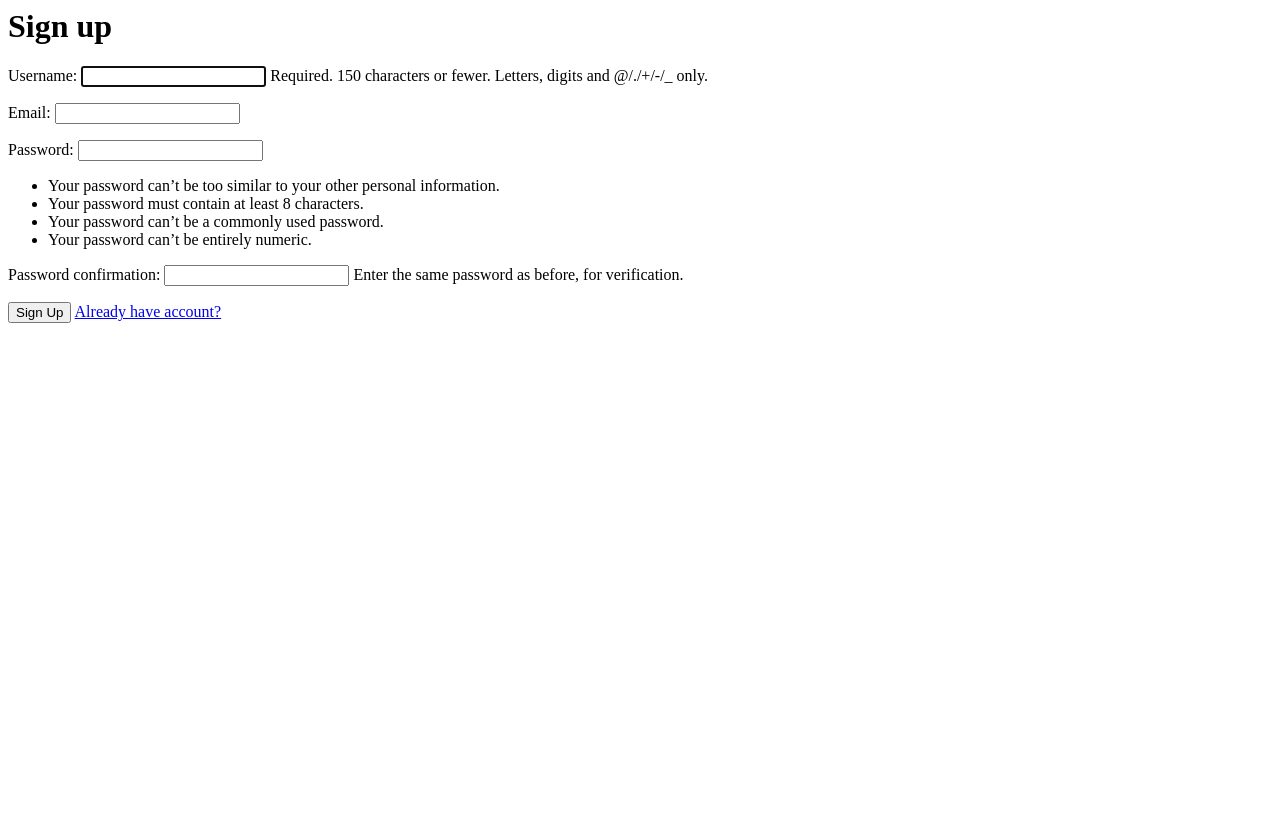
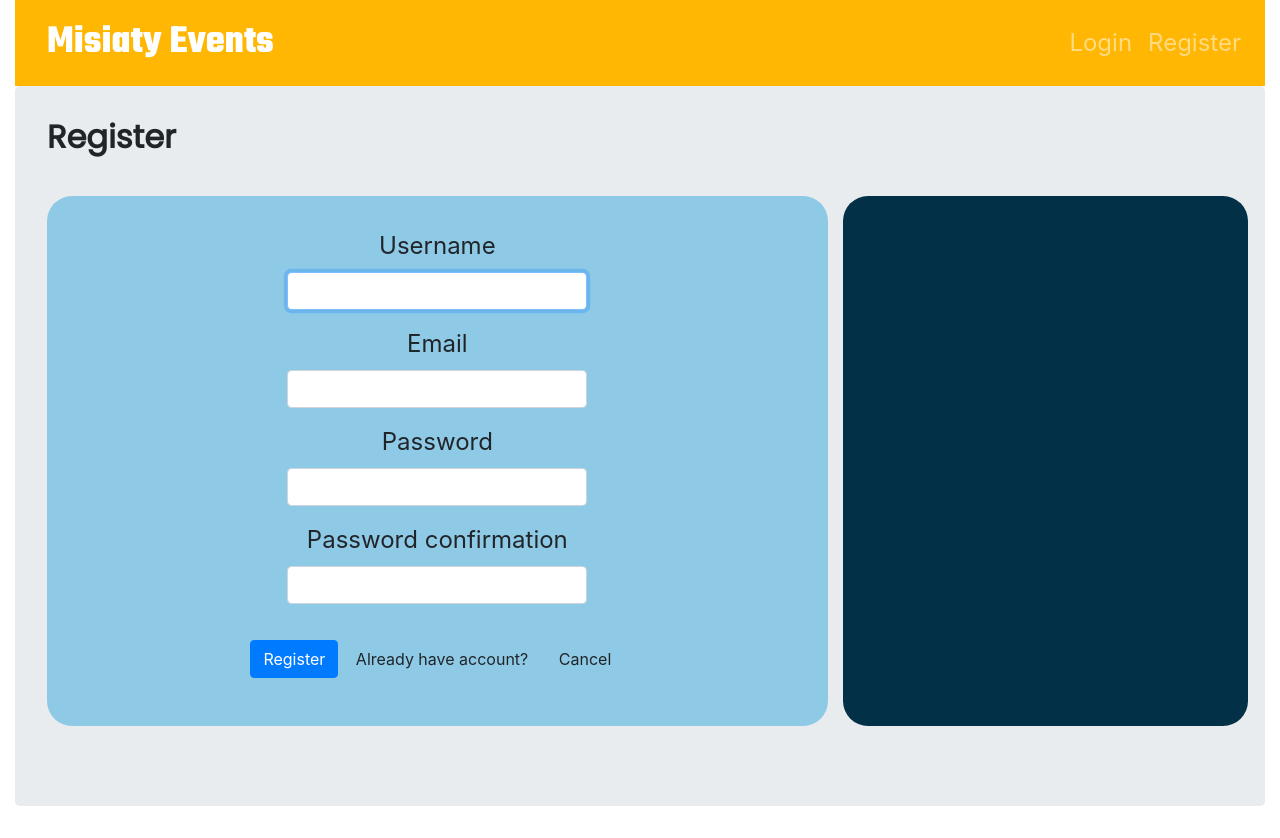
Before and after one commit to Misiaty-Mat/Event-schedule, a Django app: page /signup/ in a window 1280 px wide. Before the commit the page ends 323 px from the top, so only its background shows below. Run offline with Django 3.2, Linux system fonts and the light colour scheme; some libraries are stand-ins or nearby versions.

Commit message:
Added base template, forms validation tweaks and error display on wrong data passed

```diff
--- a/app/app/settings.py
+++ b/app/app/settings.py
@@ -38,6 +38,9 @@ INSTALLED_APPS = [
     'django.contrib.sessions',
     'django.contrib.messages',
     'django.contrib.staticfiles',
+
+    'widget_tweaks',
+
     'core',
     'user',
     'user_interface',
--- a/app/user_interface/forms.py
+++ b/app/user_interface/forms.py
@@ -1,11 +1,11 @@
-from django.contrib.auth.forms import UserCreationForm
+from django.contrib.auth import forms as auth_form
 from django import forms
 from django.contrib.auth.models import User
 
 from core import models
 
 
-class RegisterForm(UserCreationForm):
+class RegisterForm(auth_form.UserCreationForm):
     email = forms.EmailField(label='Email')
 
     class Meta:
@@ -34,5 +34,6 @@ class MakeEventForm(forms.ModelForm):
         fields = ['title', 'description', 'event_date', 'event_time', 'image']
         widgets = {
             'event_date': DateInput(),
-            'event_time': TimeInput()
+            'event_time': TimeInput(),
+
         }
--- /dev/null
+++ b/app/user_interface/static/ui/styles.css
@@ -0,0 +1,94 @@
+.custom-nav-style {
+    background-color: #ffb703
+}
+
+.site-title {
+    font-family: 'Teko', sans-serif;
+    font-size: 2.5rem;
+    margin-left: 16px;
+}
+
+.nav-link {
+    font-size: 1.5rem;
+}
+
+.jumbotron {
+    padding-top: 1rem;
+}
+
+.row {
+    padding: 1rem 0;
+}
+
+.content-title {
+    font-family: 'Poppins', sans-serif;
+    font-size: 2rem;
+    font-weight: bolder;
+}
+
+.content {
+    background-color: #8ecae6;
+    border-radius: 25px;
+}
+
+.box-title {
+    padding: 0.5rem;
+    font-family: 'Poppins', sans-serif;
+    font-size: 2rem;
+    font-weight: bolder;
+    text-align: center;
+}
+
+.welcome-img {
+    display: block;
+    margin-left: auto;
+    margin-right: auto;
+    width: 50%;
+}
+
+.event-box {
+    background-color: #023047;
+    border-radius: 25px;
+    color: white;
+}
+
+.form {
+    text-align: center;
+    padding: 2rem;
+}
+
+label {
+    display: block;
+    font-size: 1.5rem;
+}
+
+.form-control {
+    display: block;
+    margin: 0 auto;
+    margin-bottom: 1rem;
+    width: 300px;
+}
+
+#id_description {
+    width: 50%;
+}
+
+.img_field {
+    margin-left: 2rem;
+}
+
+.help-block {
+    color: red;
+    display: block;
+    padding-bottom: 20px;
+}
+
+@media (max-width:992px) {
+    .event-box {
+        margin-top: 20px;
+    }
+
+    #id_description {
+        width: 80%;
+    }
+}
--- /dev/null
+++ b/app/user_interface/templates/ui/base.html
@@ -0,0 +1,90 @@
+<!DOCTYPE html>
+<html lang="en">
+<head>
+    <meta charset="UTF-8">
+    <meta http-equiv="X-UA-Compatible">
+    <meta name="viewport" content="width=device-width, initial-scale=1.0 shrink-to-fit=no">
+    <title>Events</title>
+
+    {% load static %}
+    {% block linkedFiles %}
+        <link rel="stylesheet" href="https://cdn.jsdelivr.net/npm/bootstrap@4.5.3/dist/css/bootstrap.min.css" integrity="sha384-TX8t27EcRE3e/ihU7zmQxVncDAy5uIKz4rEkgIXeMed4M0jlfIDPvg6uqKI2xXr2" crossorigin="anonymous"/>
+
+        <link rel="stylesheet" href="{% static 'ui/styles.css' %}" />
+        <link rel="shortcut icon" type="image/png" href="{% static 'ui/favicon.png' %}"/>
+
+        <link rel="preconnect" href="https://fonts.googleapis.com">
+        <link rel="preconnect" href="https://fonts.gstatic.com" crossorigin>
+        <link href="https://fonts.googleapis.com/css2?family=Poppins&family=Teko:wght@700&display=swap" rel="stylesheet">
+
+        <script src="https://code.jquery.com/jquery-3.5.1.slim.min.js" integrity="sha384-DfXdz2htPH0lsSSs5nCTpuj/zy4C+OGpamoFVy38MVBnE+IbbVYUew+OrCXaRkfj" crossorigin="anonymous"></script>
+        <script src="https://cdn.jsdelivr.net/npm/bootstrap@4.5.3/dist/js/bootstrap.bundle.min.js" integrity="sha384-ho+j7jyWK8fNQe+A12Hb8AhRq26LrZ/JpcUGGOn+Y7RsweNrtN/tE3MoK7ZeZDyx" crossorigin="anonymous"></script>
+    {% endblock %}
+</head>
+<body>
+    <div class="container-fluid">
+        <nav class="navbar navbar-expand-lg navbar-dark custom-nav-style">
+            <a class="navbar-brand site-title" href="{% url 'home' %}">Misiaty Events</a>
+            <button
+                class="navbar-toggler"
+                type="button"
+                data-toggle="collapse"
+                data-target="#navbarTogglerDemo01"
+                aria-controls="navbarTogglerDemo01"
+                aria-expanded="false"
+                aria-label="Toggle navigation"
+            >
+                <span class="navbar-toggler-icon"></span>
+            </button>
+
+            <div class="collapse navbar-collapse" id="navbarTogglerDemo01">
+                <ul class="navbar-nav ml-auto">
+                    {% if user.is_authenticated %}
+                        <form id="logOutForm" action="{% url 'logout' %}" method="POST">
+                            {% csrf_token %}
+                            <li class="navbar-item">
+                                <a class="nav-link" href="#" onclick="document.getElementById('logOutForm').submit();">Log out</a>
+                            </li>
+                        </form>
+                        <li class="navbar-item">
+                            <a class="nav-link" href="{% url 'make_event' %}">Make event</a>
+                        </li>
+                        <li class="navbar-item">
+                            <a class="nav-link" href="{% url 'my_events' %}">My events</a>
+                        </li>
+                    {% else %}
+                        <li class="navbar-item">
+                            <a class="nav-link" href="{% url 'login' %}">Login</a>
+                        </li>
+                        <li class="navbar-item">
+                            <a class="nav-link" href="{% url 'register' %}">Register</a>
+                        </li>
+                    {% endif %}
+
+                </ul>
+            </div>
+        </nav>
+        <div class="jumbotron">
+            <div class="row">
+                <div class="col-lg-12">
+                    <h3 class="content-title">
+                        {% block site_title %}{% endblock %}
+                    </h3>
+                </div>
+            </div>
+            <div class="row">
+                <div class="col-lg-8">
+                    <div class="content">
+                        {% block content %}{% endblock %}
+                    </div>
+                </div>
+
+                <div class="col-lg-4 event-box">
+                    {% block event_box %}{% endblock %}
+                </div>
+            </div>
+        </div>
+    </div>
+
+</body>
+</html>
--- a/app/user_interface/templates/ui/my_events.html
+++ b/app/user_interface/templates/ui/my_events.html
@@ -8,6 +8,8 @@
         <h2>{{ event.title }}</h2><br>
     {% endif %}
     <h3>{{ event.event_date }}</h3><br>
-    <img src="{{ event.image.url }}" width="40">
+    {% if event.image.url is not null %}
+        <img src="{{ event.image.url }}" width="40">
+    {% endif %}
 
 {% endfor %}
--- a/app/user_interface/templates/ui/signUpUser.html
+++ b/app/user_interface/templates/ui/signUpUser.html
@@ -1,11 +1,32 @@
+{% extends 'ui/base.html' %}
 
-<h1>Sign up</h1>
+{% load widget_tweaks %}
 
-<h2 style="color: red">{{ error }}</h2>
+{% block site_title %}
+    Register
+{% endblock %}
 
-<form method="POST">
-    {% csrf_token %}
-    {{ form.as_p }}
-    <button type="submit">Sign Up</button>
-    <a href="{% url 'login' %}">Already have account?</a>
-</form>
+
+
+{% block content %}
+    <form method="POST" class="form" novalidate>
+        {% csrf_token %}
+        {% for hidden in form.hidden_fields %}
+            {{ hidden }}
+        {% endfor %}
+        {% for field in form.visible_fields %}
+        <div class="form-group">
+            <label for="{{ field.id_for_label }}">{{ field.label }}</label>
+            {{ field|add_class:'form-control' }}
+        </div>
+        {% endfor %}
+
+        <span class="help-block">{{ error }}</span>
+
+        <div class="form-group">
+            <button type="submit" class="btn btn-primary">Register</button>
+            <a href="{% url 'login' %}" class="btn btn-default">Already have account?</a>
+            <a href="{% url 'home' %}" class="btn btn-default">Cancel</a>
+          </div>
+    </form>
+{% endblock %}
--- a/app/user_interface/urls.py
+++ b/app/user_interface/urls.py
@@ -5,8 +5,9 @@ from . import views
 
 urlpatterns = [
     path('', views.home, name='home'),
-    path('signup/', views.sign_up_user, name='signup'),
+    path('signup/', views.sign_up_user, name='register'),
     path('login/', views.loginuser, name='login'),
     path('make-event/', views.make_event, name='make_event'),
-    path('my-events/', views.my_events, name='my_events')
+    path('my-events/', views.my_events, name='my_events'),
+    path('logout/', views.logoutuser, name='logout'),
 ]
--- a/app/user_interface/views.py
+++ b/app/user_interface/views.py
@@ -4,6 +4,8 @@ from django.shortcuts import redirect, render
 from django.contrib.auth.forms import UserCreationForm, AuthenticationForm
 from django.contrib.auth import login, logout, authenticate
 from django.contrib.auth.decorators import login_required
+from django.core.validators import validate_email
+from django.core.exceptions import ValidationError
 
 from . import forms
 
@@ -19,37 +21,50 @@ def sign_up_user(request):
     if request.method == 'GET':
         return render(request, 'ui/signUpUser.html', {'form': forms.RegisterForm()})
     else:
-        if request.POST['password1'] == request.POST['password2']:
-            try:
-                user = User.objects.create_user(
-                    username=request.POST['username'],
-                    password=request.POST['password1'],
-                    email=request.POST['email']
-                )
-                user.save()
-                login(request, user)
-                return redirect('home')
-            except IntegrityError:
+        try:
+            validate_email(request.POST['email'])
+        except ValidationError:
+            return render(
+                request, 'ui/signUpUser.html',
+                {'form': forms.RegisterForm(request.POST), 'error': 'Enter valid email.'}
+            )
+        else:
+            if request.POST['password1'] == request.POST['password2']:
+                if len(request.POST['password1']) < 6:
+                    return render(
+                        request, 'ui/signUpUser.html',
+                        {'form': forms.RegisterForm(request.POST), 'error': 'Password must be at least 6 characters long.'}
+                    )
+                try:
+                    user = User.objects.create_user(
+                        username=request.POST['username'],
+                        password=request.POST['password1'],
+                        email=request.POST['email']
+                    )
+                    user.save()
+                    login(request, user)
+                    return redirect('home')
+                except IntegrityError:
+                    return render(
+                        request, 'ui/signUpUser.html',
+                        {'form': forms.RegisterForm(request.POST), 'error': 'Username or email is already taken.'}
+                    )
+            else:
                 return render(
                     request, 'ui/signUpUser.html',
-                    {'form': forms.RegisterForm(), 'error': 'Username or email is already taken.'}
+                    {'form': forms.RegisterForm(request.POST), 'error': 'Passwords did not match.'}
                 )
-        else:
-            return render(
-                request, 'ui/signUpUser.html',
-                {'form': forms.RegisterForm(), 'error': 'Passwords did not match.'}
-            )
 
 def loginuser(request):
     if request.method == 'GET':
         return render(request, 'ui/login.html', {'form': AuthenticationForm()})
     else:
-        user = authenticate(request, username=request.POST['username'], password=request.POST['password'])
-        if user is None:
-            return render(request, 'ui/login.html', {'form': AuthenticationForm(), 'error': "Username or password are incorrect"})
-        else:
+        try:
+            user = authenticate(request, username=request.POST['username'], password=request.POST['password'])
             login(request, user)
             return redirect('home')
+        except AttributeError:
+            return render(request, 'ui/login.html', {'form': AuthenticationForm(request.POST), 'error': "Username or password are incorrect"})
 
 @login_required
 def logoutuser(request):
--- a/requirements.txt
+++ b/requirements.txt
@@ -2,6 +2,7 @@ django>=4.0,<5.0
 djangorestframework>=3.13.1,<3.14.0
 psycopg2>=2.9.3,<2.10.0
 Pillow>=9.0.0,<9.1.0
+django-widget-tweaks>=1.4.0,<1.5.0
 
 flake8>=4.0.1<4.1.0
 gunicorn==20.1.0
```
Also changed, not shown: app/user_interface/templates/ui/index.html (+27 -1 lines), app/user_interface/templates/ui/login.html (+25 -7 lines), app/user_interface/templates/ui/make_events.html (+30 -7 lines), app/user_interface/static/ui/favicon.png (added), app/user_interface/static/ui/welcome.png (added).
